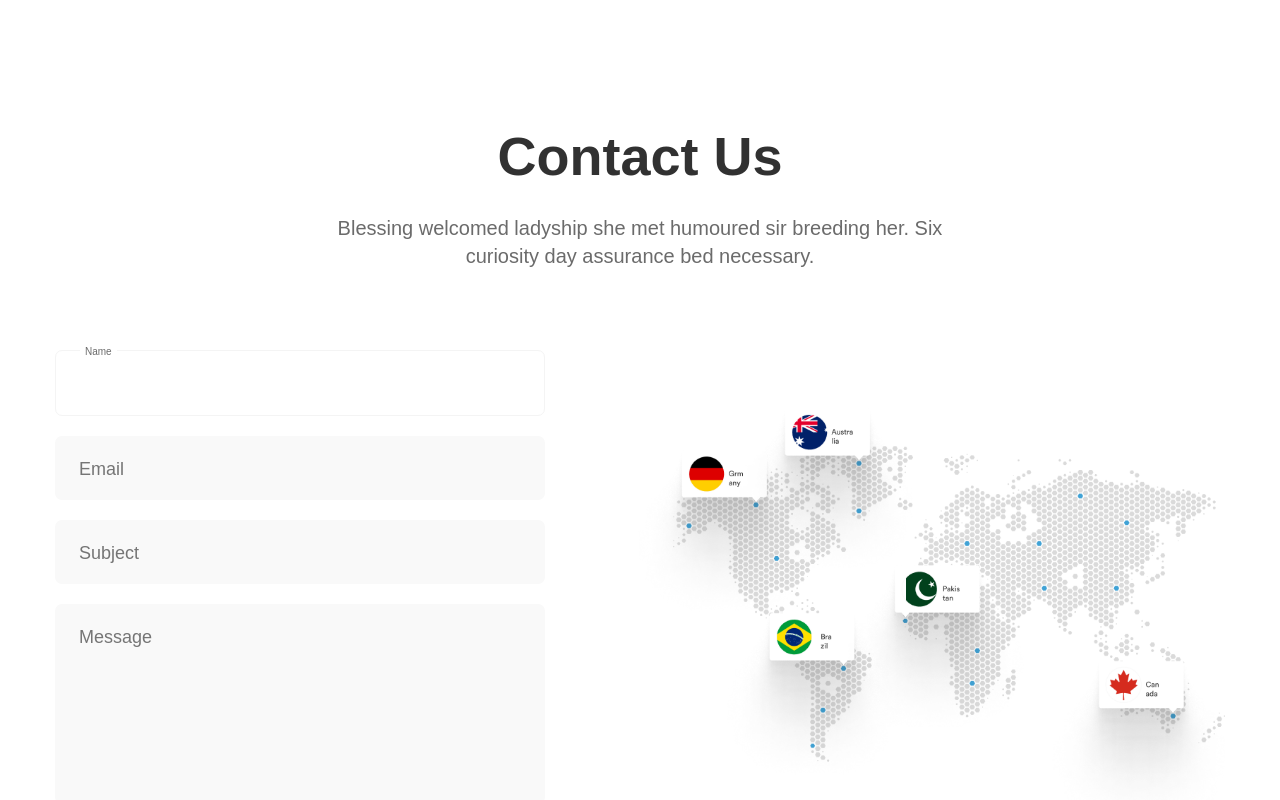
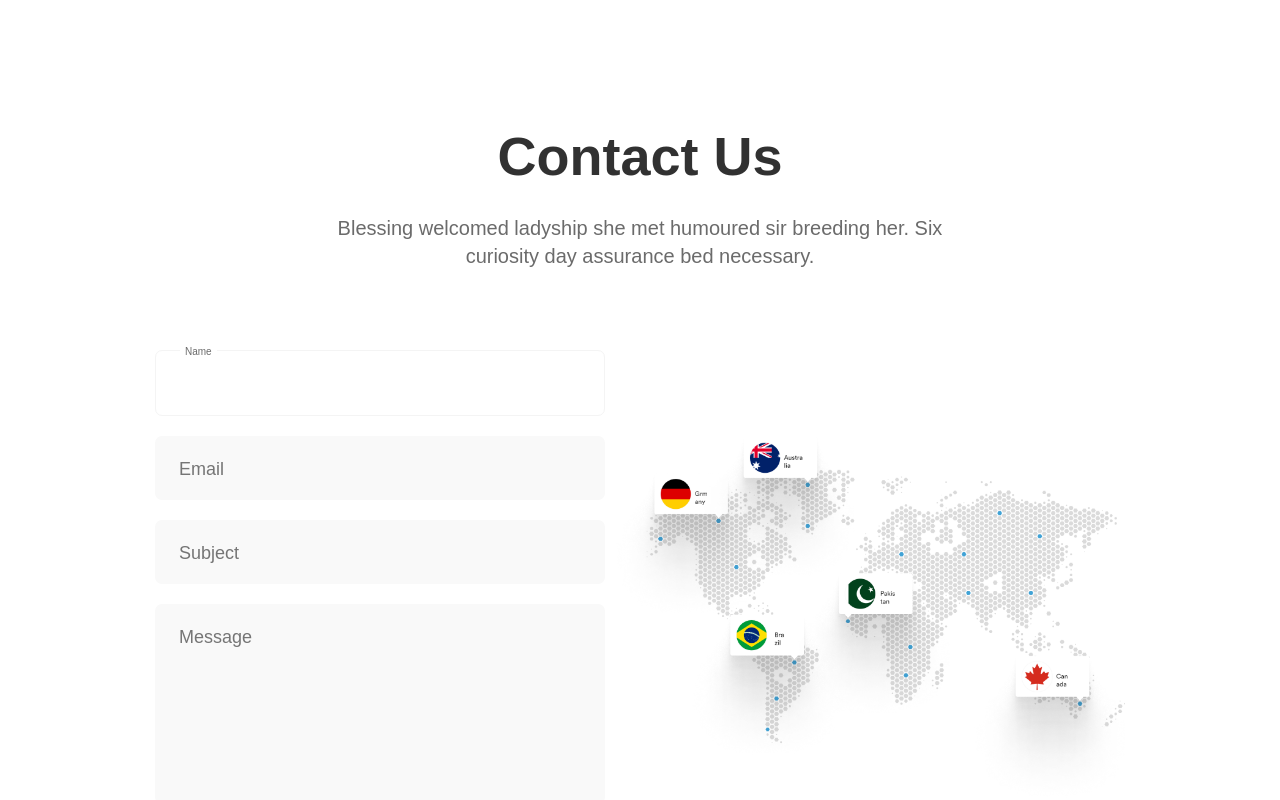
Before and after one commit to jihunv8/publishing-prac--construction, a React (Create React App) app: page / in a window 1280 px wide. Shown: the part 4200-5000 px from the top of the page. Built offline with nearby package versions, Linux system fonts and the light colour scheme; a web font is replaced by a local one.

Commit message:
[add] Home => Section4 large 반응형 적용

```diff
--- a/src/components/home/section4/Form.jsx
+++ b/src/components/home/section4/Form.jsx
@@ -18,10 +18,10 @@ function Form() {
 export default Form;
 
 const FormWrapper = styled.div`
-  width: 490px;
   display: flex;
   flex-direction: column;
   flex-shrink: 0;
+  flex-grow: 1;
 `;
 
 const Input = css`
--- a/src/components/home/section4/Section4.jsx
+++ b/src/components/home/section4/Section4.jsx
@@ -1,5 +1,5 @@
 import styled from 'styled-components';
-import { contentsAreaXLarge } from '../../../global-style/theme/mediaSize';
+import { contentsAreaLarge, contentsAreaXLarge, screenLarge } from '../../../global-style/theme/mediaSize';
 
 import Form from './Form';
 import Section4Header from './Section4Header';
@@ -29,6 +29,10 @@ const Section4Wrapper = styled.section`
 const ContentsArea = styled.div`
   width: ${contentsAreaXLarge};
   margin: 0 auto;
+
+  @media screen and (max-width: ${screenLarge}) {
+    width: ${contentsAreaLarge};
+  }
 `;
 
 const Seciton4Article = styled.article`
@@ -40,4 +44,8 @@ const Seciton4Article = styled.article`
 const Image = styled.img`
   width: 600px;
   object-fit: contain;
+
+  @media screen and (max-width: ${screenLarge}) {
+    width: 520px;
+  }
 `;
```
